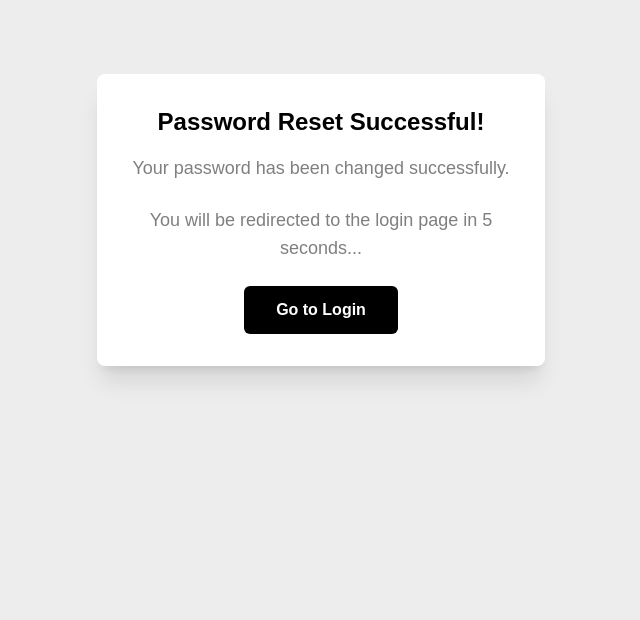
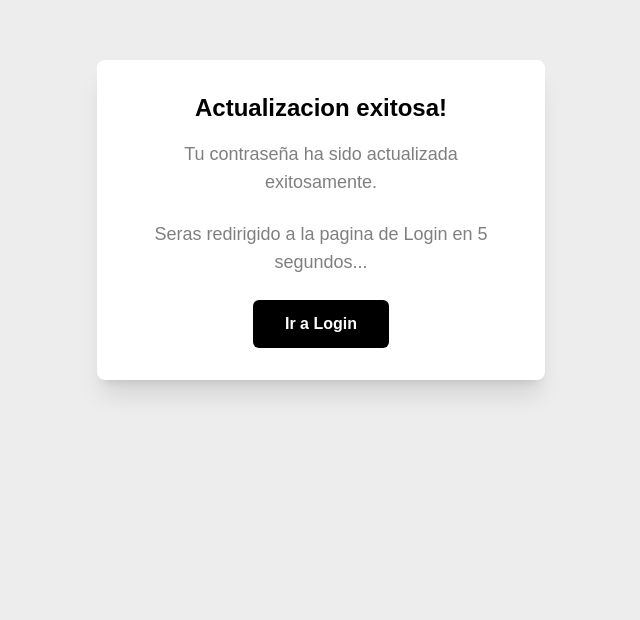
Before and after one commit to isracortesm/webapp-gunpla-model-expo, a Next.js app: page /auth/reset-password/success in a window 1280 px wide. Shown: the part 180-800 px from the top of the page, without its empty margins (319-959 px from the left). Built offline with nearby package versions, Linux system fonts and the light colour scheme; no server answers.

Commit message:
translate recover password screens

```diff
--- a/app/auth/forgot-password/success/page.tsx
+++ b/app/auth/forgot-password/success/page.tsx
@@ -24,10 +24,10 @@ export default function ForgotPasswordSuccessPage() {
   return (
     <div className="success-page">
       <div className="success-container">
-        <h1>Code Sent Successfully!</h1>
-        <p>A verification code has been sent to your email address.</p>
-        <p>You will be redirected to the reset password page in {countdown} seconds...</p>
-        <button onClick={() => router.push('/auth/reset-password')}>Go to Reset Password</button>
+        <h1>Código enviado!</h1>
+        <p>Tu código de confirmacion a sido enviado a tu correo registrado.</p>
+        <p>Seras redirigido a la pagina de recuperacion de contraseña en {countdown} segundo...</p>
+        <button onClick={() => router.push('/auth/reset-password')}>Ir a recuperar contraseña</button>
       </div>
     </div>
   );
--- a/app/auth/reset-password/success/page.tsx
+++ b/app/auth/reset-password/success/page.tsx
@@ -24,10 +24,10 @@ export default function ResetPasswordSuccessPage() {
   return (
     <div className="success-page">
       <div className="success-container">
-        <h1>Password Reset Successful!</h1>
-        <p>Your password has been changed successfully.</p>
-        <p>You will be redirected to the login page in {countdown} seconds...</p>
-        <button onClick={() => router.push('/auth/login')}>Go to Login</button>
+        <h1>Actualizacion exitosa!</h1>
+        <p>Tu contraseña ha sido actualizada exitosamente.</p>
+        <p>Seras redirigido a la pagina de Login en {countdown} segundos...</p>
+        <button onClick={() => router.push('/auth/login')}>Ir a Login</button>
       </div>
     </div>
   );
```
